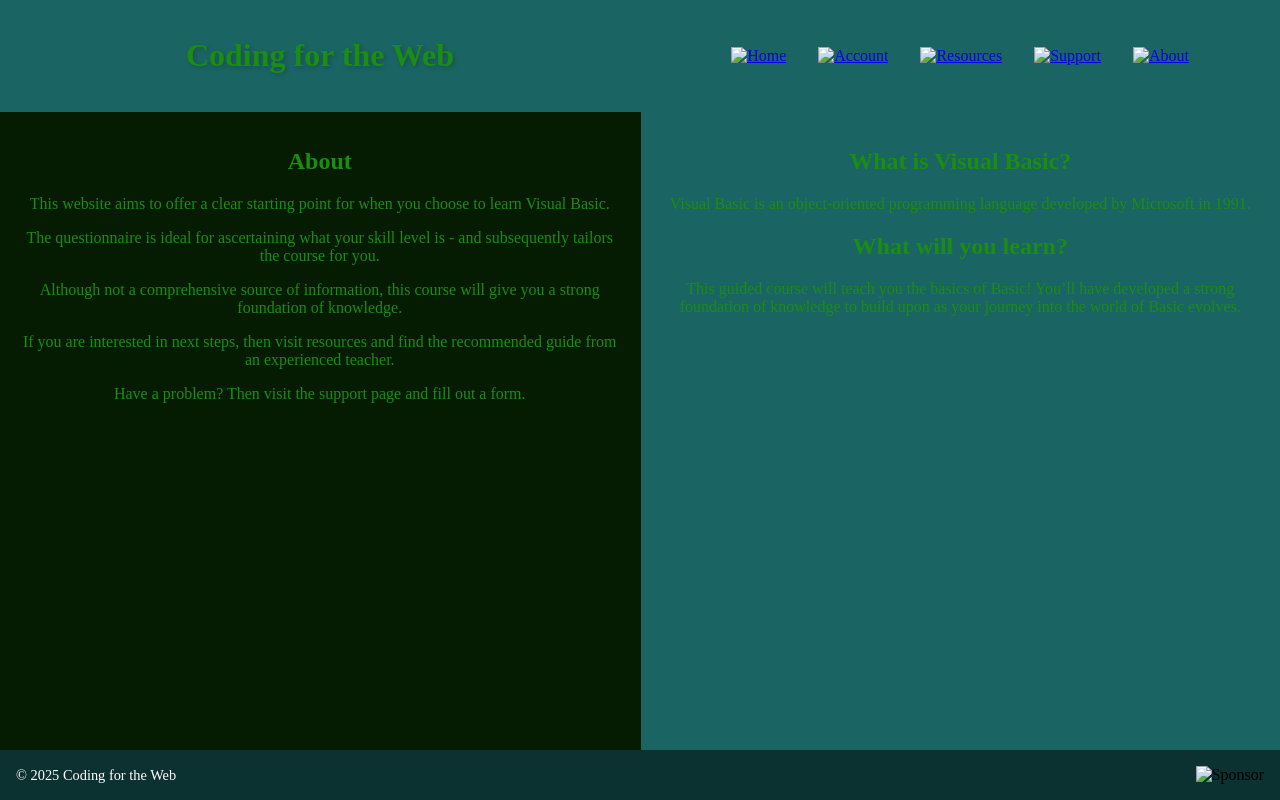
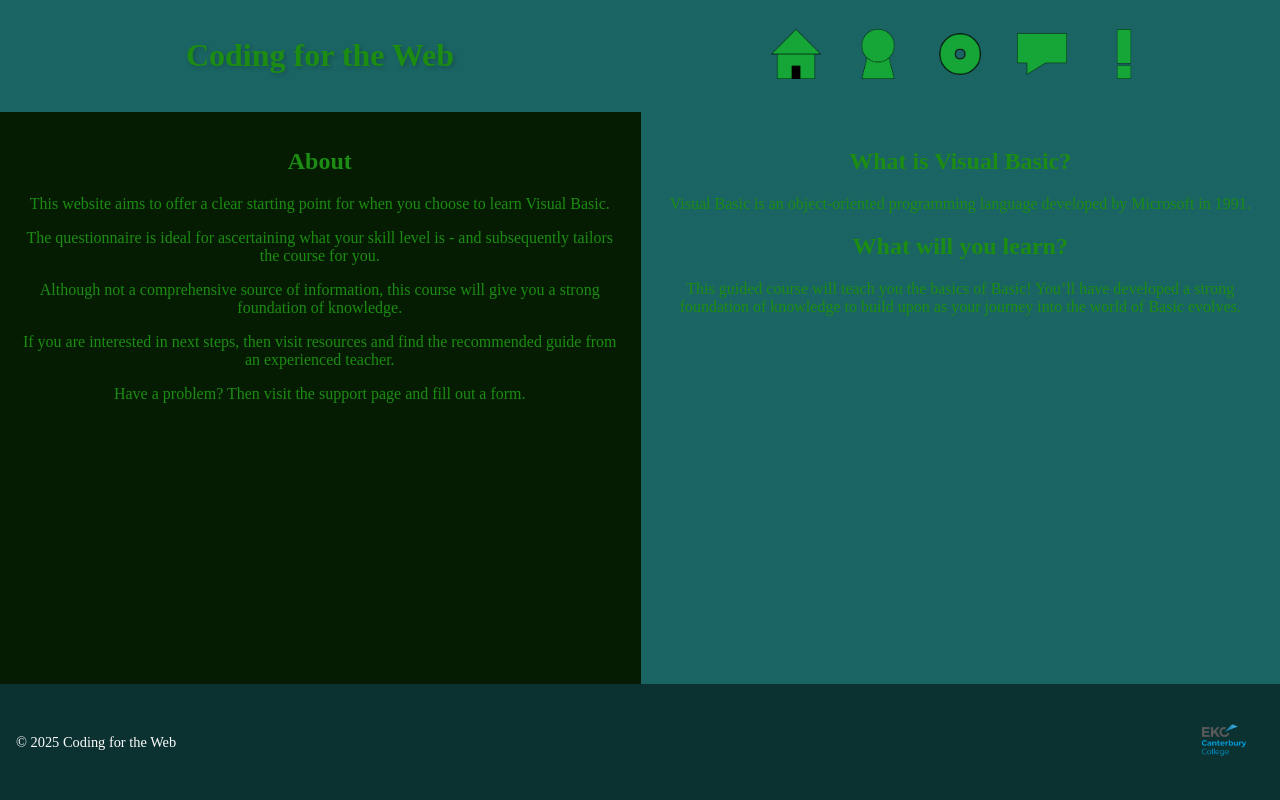
Before and after one commit to BoltersNRoses/U15A2-Website-Iteration-2, a plain HTML site: page about.html in a window 1280 px wide. Drawn offline with Linux system fonts and the light colour scheme; a web font is replaced by a local one.

Commit message:
Update about.html

```diff
--- a/about.html
+++ b/about.html
@@ -15,11 +15,11 @@
         </div>
         <div id="header-right">
             <nav>
-                <a href="index.html"><img src="Home Icon.png" alt="Home" height="50" width="50"></a>
-                <a href="account.html"><img src="Account Icon.png" alt="Account" height="50" width="50"></a>
-                <a href="resources.html"><img src="Resources Icon.png" alt="Resources" height="50" width="50"></a>
-                <a href="support.html"><img src="Support Icon.png" alt="Support" height="50" width="50"></a>
-                <a href="about.html"><img src="About Icon.png" alt="About" height="50" width="50"></a>
+                <a href="index.html"><img src="HomeIcon.png" alt="Home" height="50" width="50"></a>
+                <a href="account.html"><img src="AccountIcon.png" alt="Account" height="50" width="50"></a>
+                <a href="resources.html"><img src="ResourcesIcon.png" alt="Resources" height="50" width="50"></a>
+                <a href="support.html"><img src="SupportIcon.png" alt="Support" height="50" width="50"></a>
+                <a href="about.html"><img src="AboutIcon.png" alt="About" height="50" width="50"></a>
             </nav>
         </div>
     </header>
@@ -44,7 +44,7 @@
         &copy; 2025 Coding for the Web
       </div>
       <div id="sponsor-right">
-        <img src="Canterbury College Logo.png" alt="Sponsor" height="40" width="40">
+        <img src="CanterburyCollegeLogo.png" alt="Sponsor" height="40" width="40">
       </div>
     </footer>
   </div>
```
